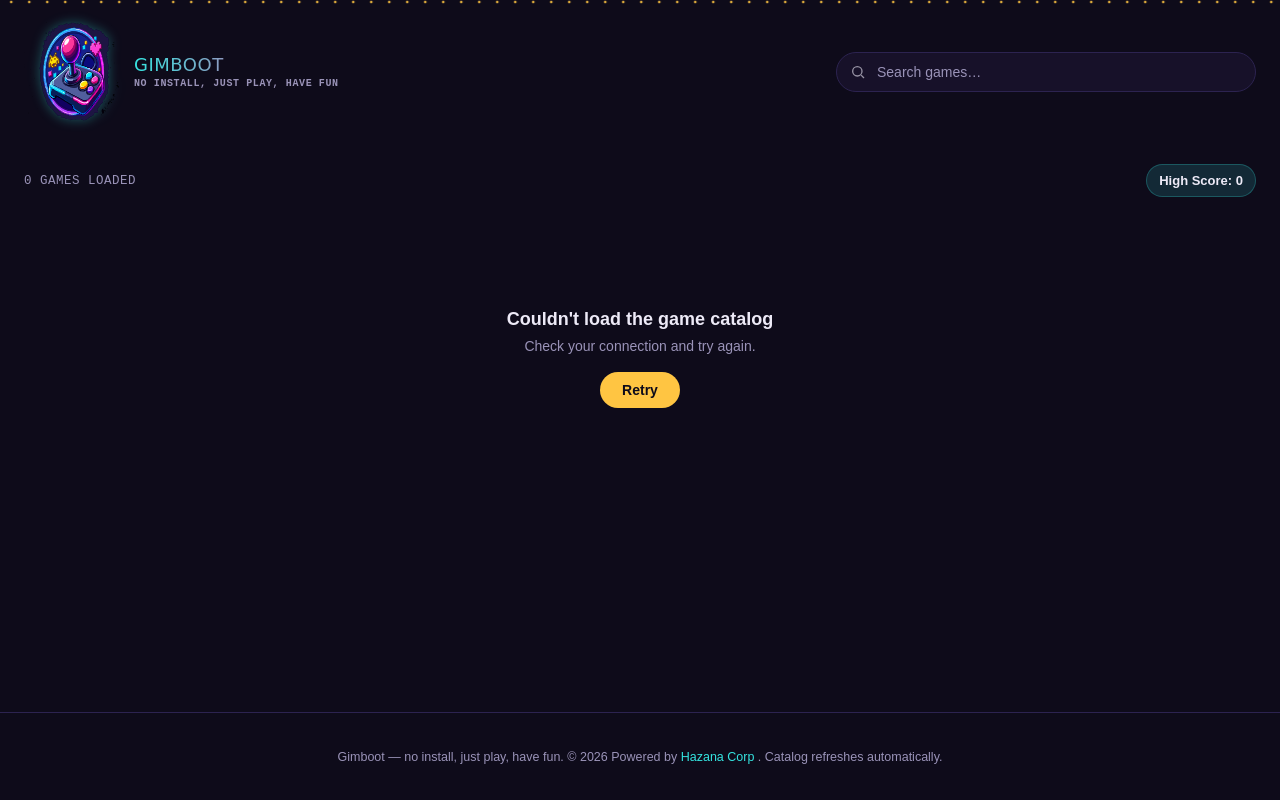
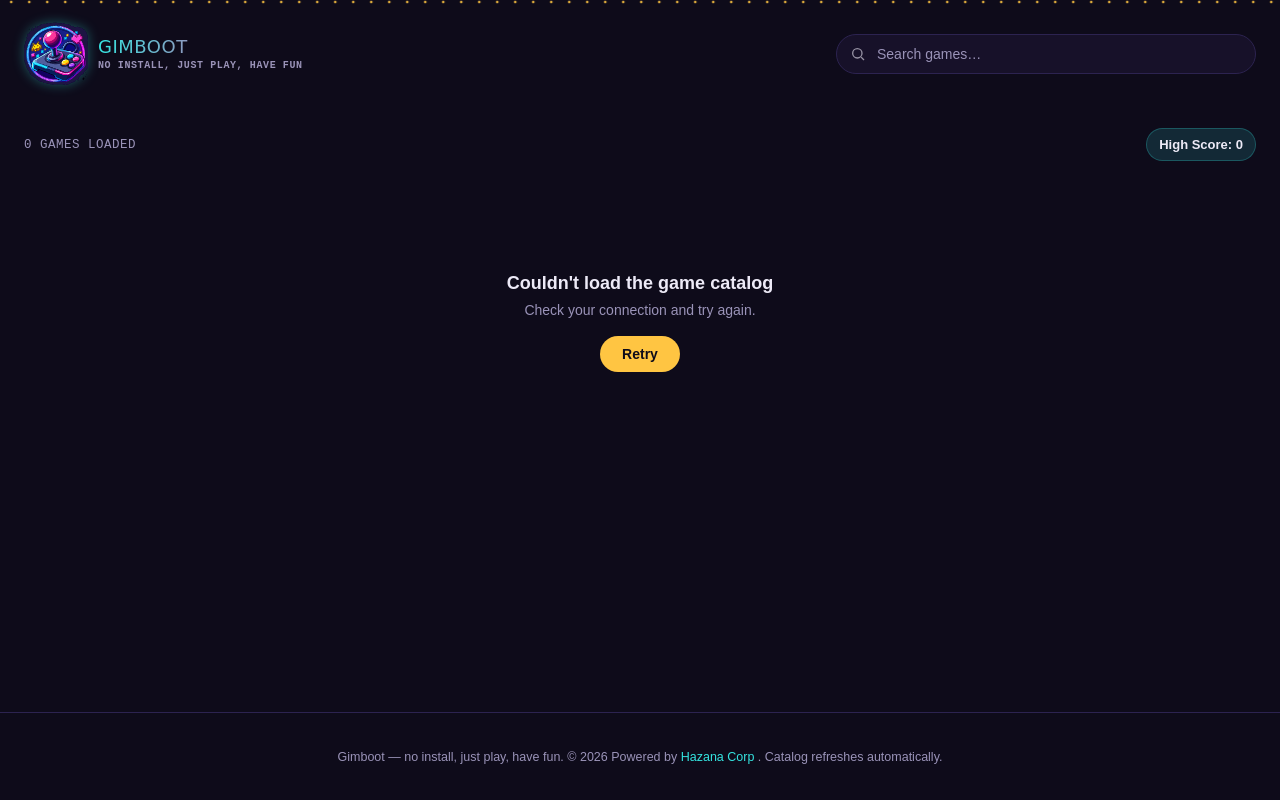
Before and after one commit to farisi55/game-portal, a plain HTML site: page index.html in a window 1280 px wide. Drawn offline with Linux system fonts and the light colour scheme; no server answers.

Commit message:
fix logo

```diff
--- a/css/style.css
+++ b/css/style.css
@@ -128,6 +128,11 @@ img {
 .brand-icon {
   flex: none;
   display: block;
+  width: 64px;
+  height: 64px;
+  aspect-ratio: 1;
+  object-fit: cover;
+  border-radius: 18px;
   filter: drop-shadow(0 0 6px rgba(53, 228, 224, 0.35));
 }
 
--- a/index.html
+++ b/index.html
@@ -29,7 +29,7 @@
   <div class="chase-strip" aria-hidden="true"></div>
   <div class="header-inner">
     <a href="/" class="brand-lockup">
-      <img src="/favicon.svg" alt="" class="brand-icon" width="100" height="100">
+      <img src="/favicon.svg" alt="" class="brand-icon" width="64" height="64">
       <span class="brand-text">
         <span class="wordmark">GIMBOOT</span>
         <span class="tagline">No Install, Just Play, Have Fun</span>
```
